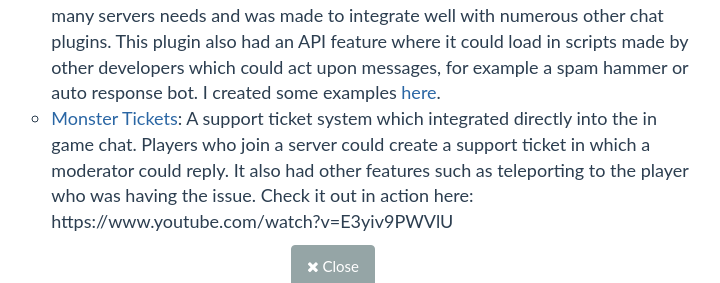
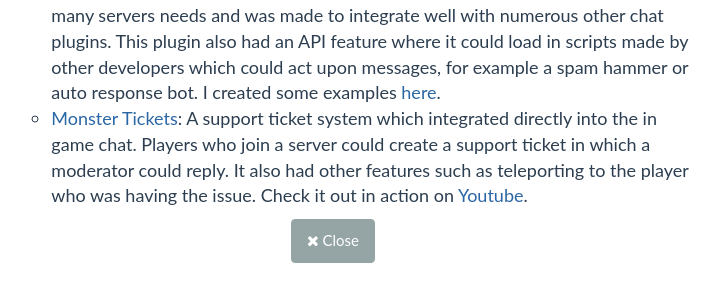
Before and after one commit to fletchto99/fletchto99.com, a PHP site: page / in a window 1280 px wide, after a click that opens the changed part. Shown: the part 781-1064 px from the top of the page, without its empty margins (307-1027 px from the left). Run offline with PHP 8.4, Linux system fonts and the light colour scheme.

Commit message:
Fix link

```diff
--- a/index.php
+++ b/index.php
@@ -688,7 +688,7 @@
                                         <li>
                                             <a href="http://dev.bukkit.org/bukkit-plugins/monstertickets/">Monster Tickets</a>:
                                             A support ticket system which integrated directly into the in game chat. Players who join a server could create a support ticket in which a moderator could reply.
-                                            It also had other features such as teleporting to the player who was having the issue. Check it out in action here: https://www.youtube.com/watch?v=E3yiv9PWVlU
+                                            It also had other features such as teleporting to the player who was having the issue. Check it out in action on <a href="https://www.youtube.com/watch?v=E3yiv9PWVlU">Youtube</a>.
                                         </li>
                                     </ul>
                                 </li>
```
